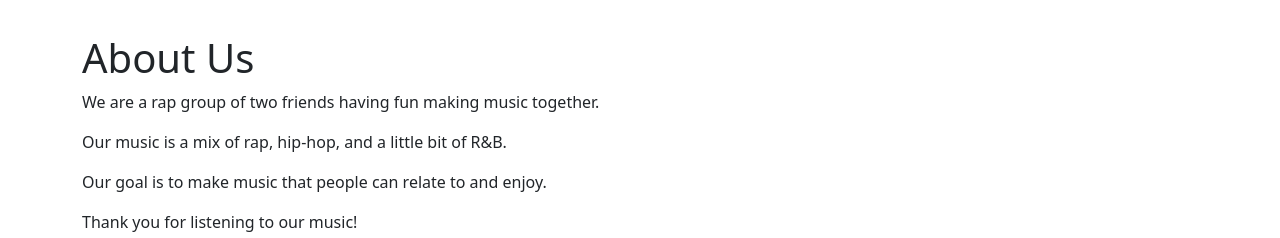
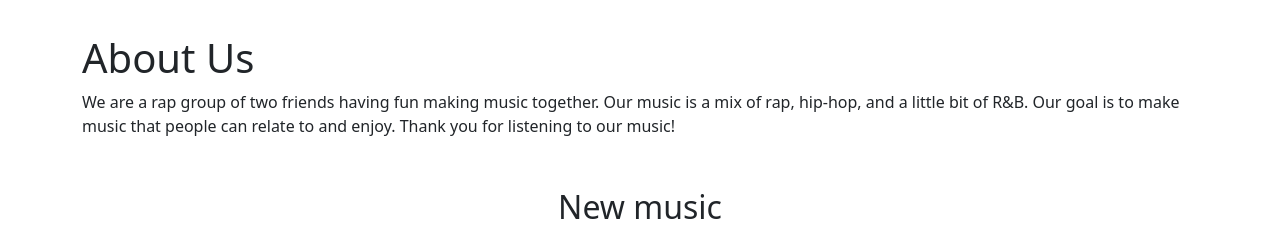
Before and after one commit to CodeB1ack/First-project, a plain HTML site: page home.html in a window 1280 px wide. Shown: the part 578-816 px from the top of the page. Drawn offline with nearby package versions, Linux system fonts and the light colour scheme.

Commit message:
adjusted about us

```diff
--- a/home.html
+++ b/home.html
@@ -32,10 +32,11 @@
       </div>
      <div class="container">
         <h1>About Us</h1>
-        <p>We are a rap group of two friends having fun making music together.</p>
-        <p>Our music is a mix of rap, hip-hop, and a little bit of R&B.</p>
-        <p>Our goal is to make music that people can relate to and enjoy.</p>
-        <p>Thank you for listening to our music!</p>
+        <p>We are a rap group of two friends having fun making music together.
+        Our music is a mix of rap, hip-hop, and a little bit of R&B.
+        Our goal is to make music that people can relate to and enjoy.
+        Thank you for listening to our music!
+    </p>
     </div>
 <div class="container text-center" id="music">
     <h2>New music</h2>
```
